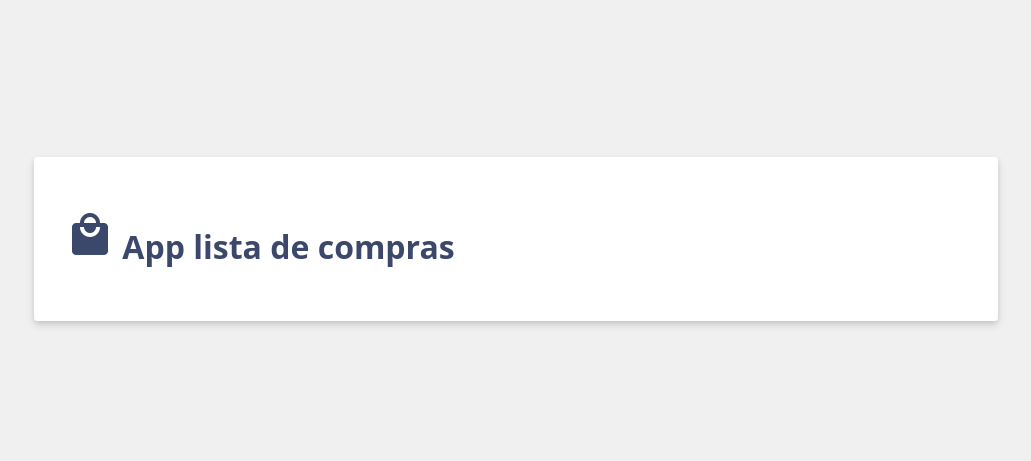
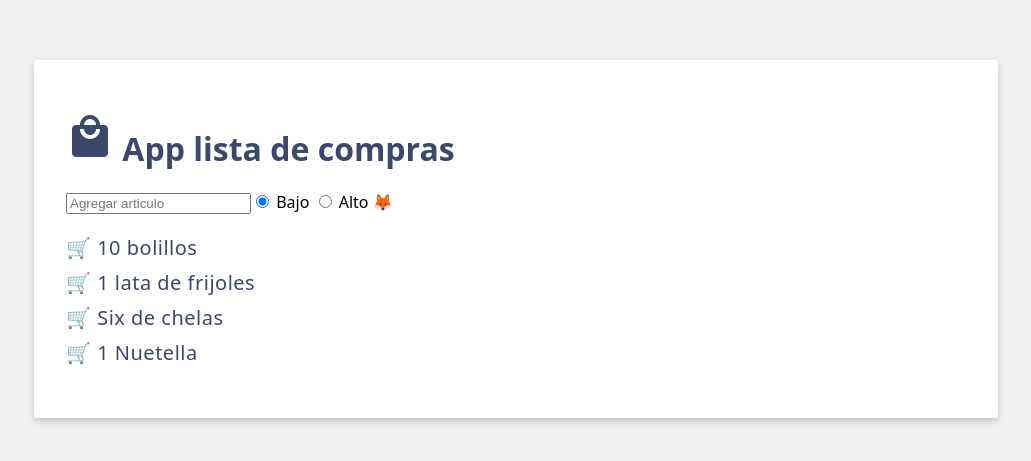
Before and after one commit to enriquevmz/DADM-24, a Vue app: page / in a window 1280 px wide. Shown: the part 161-622 px from the top of the page, without its empty margins (124-1155 px from the left). Built offline with nearby package versions, Linux system fonts and the light colour scheme.

Commit message:
⭐FEAT:App Vue Add radio buttonn

```diff
--- a/src/App.vue
+++ b/src/App.vue
@@ -2,13 +2,38 @@
 import {ref} from "vue";
 //modelo
 const header = ref('App lista de compras');
+const items = ref([
+    {id:'0', label: '10 bolillos'},
+    {id:'1', label:'1 lata de frijoles'},
+    {id:'2', label:'Six de chelas'},
+    {id:'3', label:'1 Nuetella'},
+
+]);
+const newItem =ref('');
+const newItemPriority= ref('low');
 </script>
 
 <template>
-<h1>
+ <h1>
     <i class="material-icons shopping-cart-icon">local_mall</i>
     {{ header }}
-    </h1>
+ </h1>
+ <input v-model="newItem"
+type="text"
+placeholder="Agregar articulo">
+<!--Radio Buttons-->
+<label>
+    <input type="radio" value="low" v-model="newItemPriority">
+    Bajo
+</label>
+<label>
+    <input type="radio" value="high" v-model="newItemPriority">
+    Alto
+</label>
+{{ newItemPriority =='low'?'🦊':'🐻'}}
+ <ul>
+    <li v-for="item in items" :key="item.id"> 🛒 {{  item.label }}</li>
+ </ul>
 </template>
 
 <style scoped>
```
